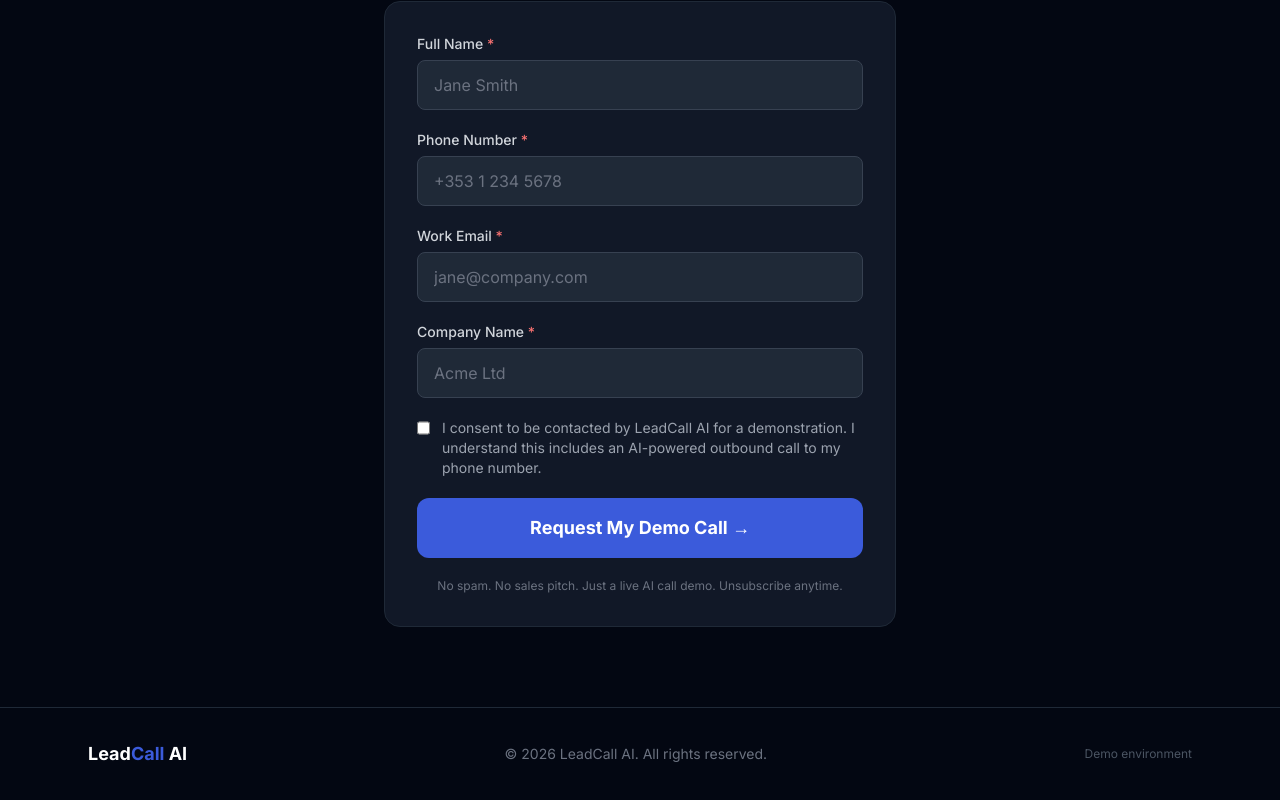
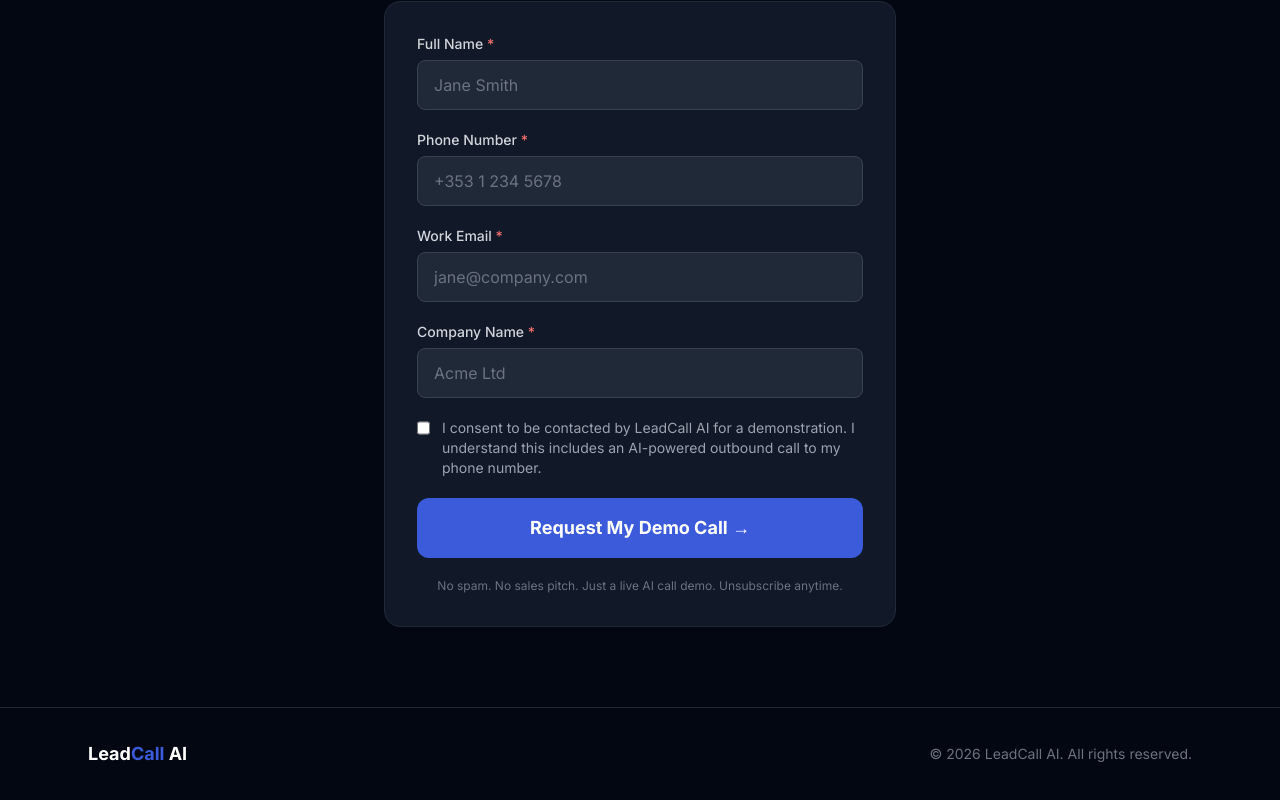
Before and after one commit to kozurafu/leadcall-ai, a Next.js app: page / in a window 1280 px wide. Shown: the part 2266-3066 px from the top of the page. Built offline with nearby package versions, Linux system fonts and the light colour scheme.

Commit message:
chore(ui): remove footer environment label

```diff
--- a/src/app/page.tsx
+++ b/src/app/page.tsx
@@ -263,7 +263,6 @@ export default function HomePage() {
           <p className="text-sm text-gray-500">
             &copy; {new Date().getFullYear()} LeadCall AI. All rights reserved.
           </p>
-          <p className="text-xs text-gray-600">Demo environment</p>
         </div>
       </footer>
     </main>
```
